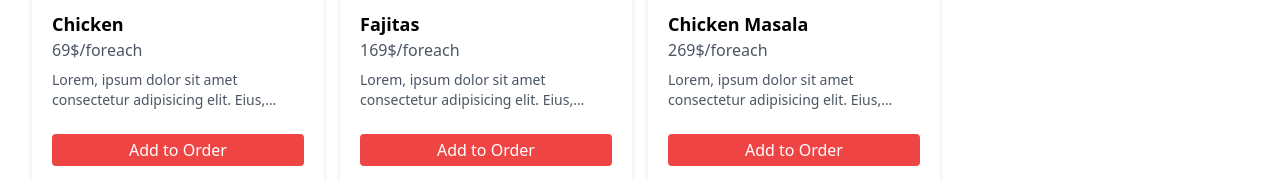
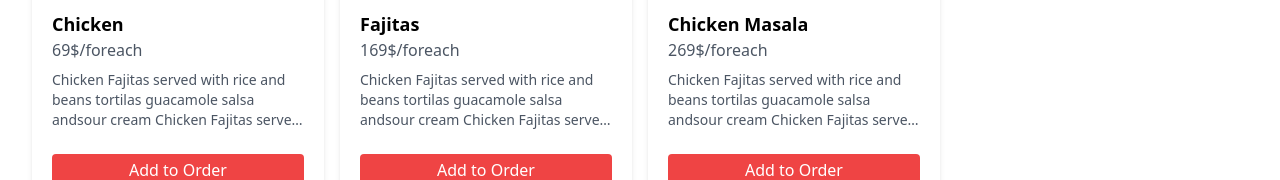
Before and after one commit to rakibul12212/chicken-crispy, a React (Vite) app: page / in a window 1280 px wide. Shown: the part 540-720 px from the top of the page. Built offline with nearby package versions, Linux system fonts and the light colour scheme.

Commit message:
card issue v2

```diff
--- a/src/components/Hero.jsx
+++ b/src/components/Hero.jsx
@@ -10,7 +10,7 @@ const Hero = ({ addToCart }) => {
       price: 69,
       image: "https://i.ibb.co/cF9LXJj/chicken.jpg",
       description:
-        "Lorem, ipsum dolor sit amet consectetur adipisicing elit. Eius, architecto. Nesciunt sed aut dolorum.",
+        "Chicken Fajitas served with rice and beans tortilas guacamole salsa andsour cream Chicken Fajitas served with Lorem, ipsum dolor sit amet consectetur adipisicing elit. Eius, architecto. Nesciunt sed aut dolorum.",
       new: true, // New product
     },
     {
@@ -19,7 +19,7 @@ const Hero = ({ addToCart }) => {
       price: 169,
       image: "https://i.ibb.co.com/Mh7HmKW/Fajitas.jpg",
       description:
-        "Lorem, ipsum dolor sit amet consectetur adipisicing elit. Eius, architecto. Nesciunt sed aut dolorum.",
+        "Chicken Fajitas served with rice and beans tortilas guacamole salsa andsour cream Chicken Fajitas served with Lorem, ipsum dolor sit amet consectetur adipisicing elit. Eius, architecto. Nesciunt sed aut dolorum.",
     },
     {
       id: 3,
@@ -27,7 +27,7 @@ const Hero = ({ addToCart }) => {
       price: 269,
       image: "https://i.ibb.co.com/ggr7yM7/Chicken-Masala.jpg",
       description:
-        "Lorem, ipsum dolor sit amet consectetur adipisicing elit. Eius, architecto. Nesciunt sed aut dolorum.",
+        "Chicken Fajitas served with rice and beans tortilas guacamole salsa andsour cream Chicken Fajitas served with Lorem, ipsum dolor sit amet consectetur adipisicing elit. Eius, architecto. Nesciunt sed aut dolorum.",
       new: true,
     },
   ];
@@ -120,7 +120,7 @@ const Hero = ({ addToCart }) => {
               <div className="text-start">
                 <p className="text-lg font-semibold">{product.name}</p>
                 <p className="text-gray-600 pb-2">{product.price}$/foreach</p>
-        <p className="text-gray-600 text-sm line-clamp-2 overflow-hidden">
+                <p className="text-gray-600 text-sm line-clamp-3 overflow-hidden">
                   {product.description}
                 </p>
               </div>
@@ -137,7 +137,6 @@ const Hero = ({ addToCart }) => {
             </div>
           ))}
         </div>
-
       </div>
     </section>
   );
```
Lines whose indentation alone changed are shown as unchanged.
